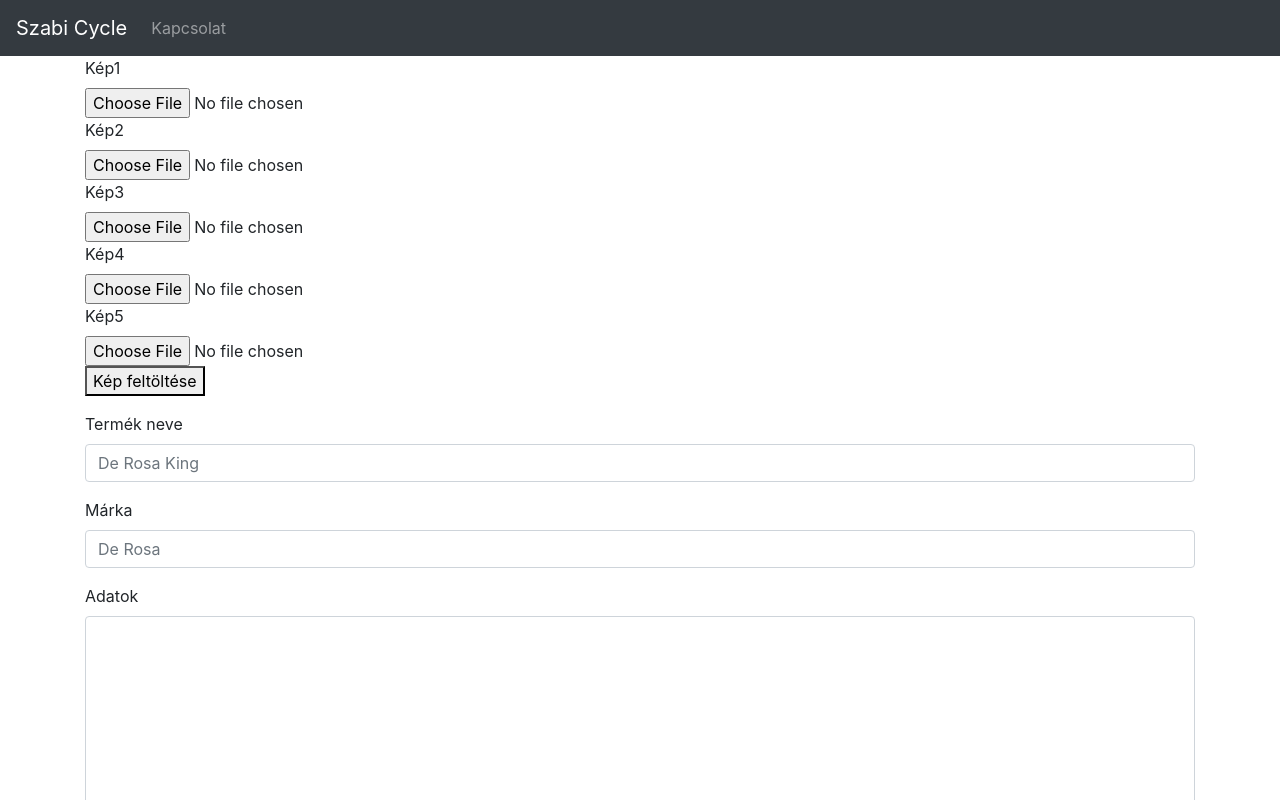
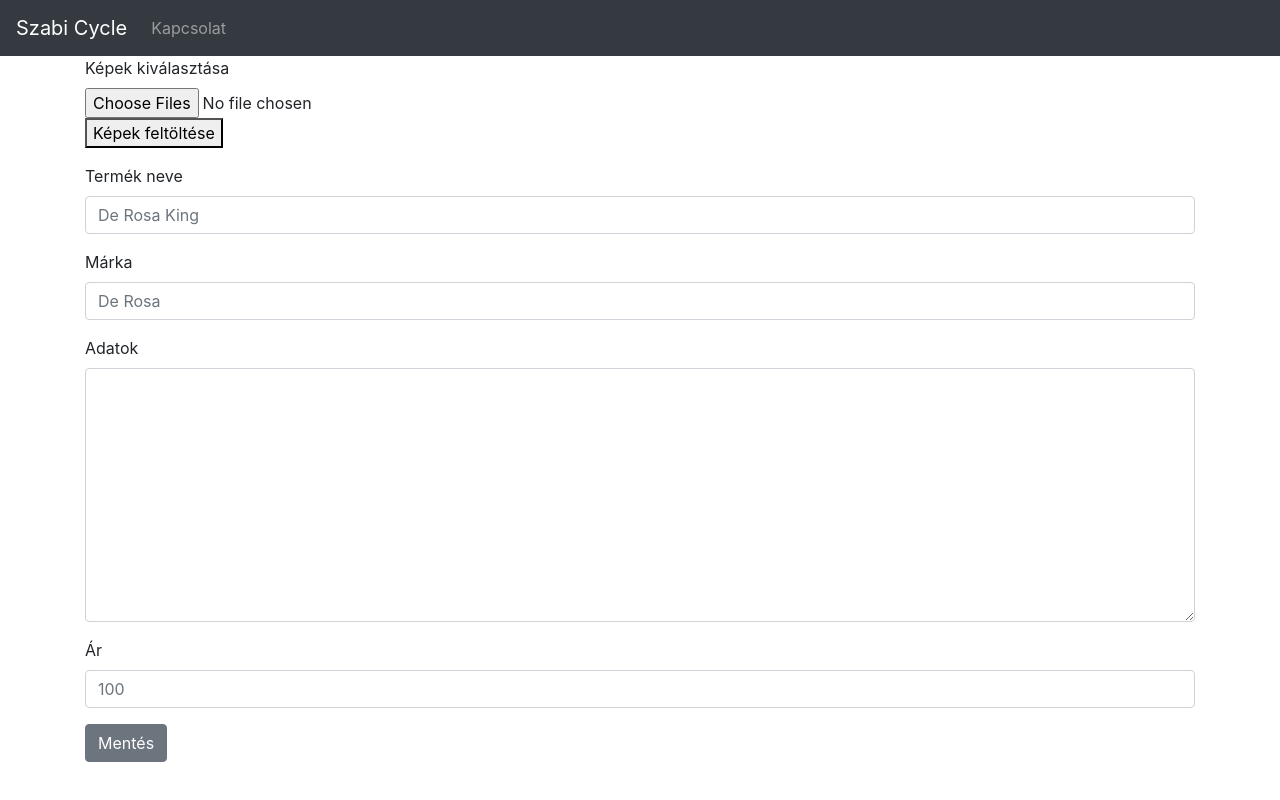
Before and after one commit to LibLev/szabi-cycle-frontend, a React (Create React App) app: page /newProduct in a window 1280 px wide. Shown: the top 800 px of the page. Built offline with nearby package versions, Linux system fonts and the light colour scheme.

Commit message:
inprogres

```diff
--- a/src/components/product/newProduct.jsx
+++ b/src/components/product/newProduct.jsx
@@ -10,8 +10,8 @@
         productDetails: "",
         productPrice: "",
         // imgUri: "",
-        // selectedFile: null,
-        selectedFile1: null,
+        selectedFiles: null,
+/*      selectedFile1: null,
         selectedFile2: null,
         selectedFile3: null,
         selectedFile4: null,
@@ -20,7 +20,7 @@
         imgUri2: "",
         imgUri3: "",
         imgUri4: "",
-        imgUri5: "",
+        imgUri5: "",*/
         imgUris: []
     };
 
@@ -40,11 +40,19 @@
         this.setState({productPrice: event.target.value})
     };
 
-    /*    fileSelectedHandler = event => {
-            this.setState({selectedFile: event.target.files[0]})
-        };*/
+    fileSelectedHandler = event => {
+        let files = event.target.files;
+        const formData = new FormData;
+        const names = [];
+        for (let i = 0; i < files.length; i++) {
+            formData.append("images", files[i], files[i].name);
+            names.push(files[i].name);
+        }
+        this.setState({selectedFiles: formData});
+        this.setState({imgUris: names})
+    };
 
-    fileSelectedHandler1 = event => {
+    /*    fileSelectedHandler1 = event => {
             this.setState({selectedFile1: event.target.files[0]})
         };
 
@@ -62,18 +70,16 @@
 
         fileSelectedHandler5 = event => {
             this.setState({selectedFile5: event.target.files[0]})
+        };*/
+
+    fileUploadHandler = () => {
+        axios.post("http://localhost:8080/uploadMultipleFiles", this.state.selectedFiles).then(resp => {
+            console.log(resp);
+            console.log(this.state.imgUris)
+        })
     };
 
-    /*    fileUploadHandler = () => {
-            const fd = new FormData;
-            fd.append("image", this.state.selectedFile, this.state.selectedFile.name);
-            axios.post("http://localhost:8080/uploadFile", fd).then(resp => {
-                console.log(resp);
-                this.setState({imgUri: resp.data.fileName})
-            })
-        };*/
-
-    multipleFileUploadHandler = () => {
+/*    multipleFileUploadHandler = () => {
         const fd = new FormData;
         fd.append("images", this.state.selectedFile1, this.state.selectedFile1.name);
         fd.append("images", this.state.selectedFile2, this.state.selectedFile2.name);
@@ -94,7 +100,7 @@
                 });
             console.log(this.state)
         })
-    };
+    };*/
 
     saveProduct = () => {
         axios.post("http://localhost:8080/saveProduct",
@@ -103,17 +109,13 @@
                 brand: this.state.productBrand,
                 details: this.state.productDetails,
                 price: this.state.productPrice,
-                imgUri1: this.state.imgUri1,
-                imgUri2: this.state.imgUri2,
-                imgUri3: this.state.imgUri3,
-                imgUri4: this.state.imgUri4,
-                imgUri5: this.state.imgUri5
+                imgUris: this.state.imgUris.toString()
             })
             .then(console.log(this.state))
             .then(resp => {
                 console.log(resp)
             });
-        window.location = "/home";
+       // window.location = "/home";
     };
 
     render() {
@@ -121,10 +123,10 @@
             <div className="container">
                 <div className="form-group">
                     <div>
-                        <label htmlFor="exampleFormControlFile1">Kép1</label>
-                        <input type="file" className="form-control-file" id="exampleFormControlFile1"
-                               onChange={this.fileSelectedHandler1}/>
-                        <label htmlFor="exampleFormControlFile1">Kép2</label>
+                        <label htmlFor="exampleFormControlFile1">Képek kiválasztása</label>
+                        <input type="file" className="form-control-file" id="exampleFormControlFile1" multiple
+                               onChange={this.fileSelectedHandler}/>
+                        {/*<label htmlFor="exampleFormControlFile1">Kép2</label>
                         <input type="file" className="form-control-file" id="exampleFormControlFile1"
                                onChange={this.fileSelectedHandler2}/>
                         <label htmlFor="exampleFormControlFile1">Kép3</label>
@@ -135,9 +137,9 @@
                                onChange={this.fileSelectedHandler4}/>
                         <label htmlFor="exampleFormControlFile1">Kép5</label>
                         <input type="file" className="form-control-file" id="exampleFormControlFile1"
-                               onChange={this.fileSelectedHandler5}/>
+                               onChange={this.fileSelectedHandler5}/>*/}
                     </div>
-                    <button type="submit" onClick={this.multipleFileUploadHandler}>Kép feltöltése</button>
+                    <button type="submit" onClick={this.fileUploadHandler}>Képek feltöltése</button>
                 </div>
                 <div className="form-group">
                     <label htmlFor="exampleFormControlInput1">Termék neve</label>
--- a/src/components/product/productPage.jsx
+++ b/src/components/product/productPage.jsx
@@ -70,6 +70,28 @@
 
                                                         </Carousel.Caption>
                                                     </Carousel.Item>
+                                                    <Carousel.Item>
+                                                        <img
+                                                            className="d-block w-100"
+                                                            src={`http://localhost:8080/downloadFile/${this.state.data.imgUris[3]}`}
+                                                            alt="Third slide"
+                                                        />
+
+                                                        <Carousel.Caption>
+
+                                                        </Carousel.Caption>
+                                                    </Carousel.Item>
+                                                    <Carousel.Item>
+                                                        <img
+                                                            className="d-block w-100"
+                                                            src={`http://localhost:8080/downloadFile/${this.state.data.imgUris[4]}`}
+                                                            alt="Third slide"
+                                                        />
+
+                                                        <Carousel.Caption>
+
+                                                        </Carousel.Caption>
+                                                    </Carousel.Item>
                                                 </Carousel>
                                             </div>
                                         </div>
@@ -93,7 +115,7 @@
                                                                 <label className="col-sm-2 control-label"
                                                                        htmlFor="inputContact1"><b>Adatok:</b></label>
                                                                 <div className="col-sm-10">
-                                                                    <span>{this.state.data.details}</span>
+                                                                    <span style={{ whiteSpace: "pre-line" }}>{this.state.data.details}</span>
                                                                 </div>
                                                             </div>
                                                             <div className="form-group">
```
Lines whose indentation alone changed are shown as unchanged.
